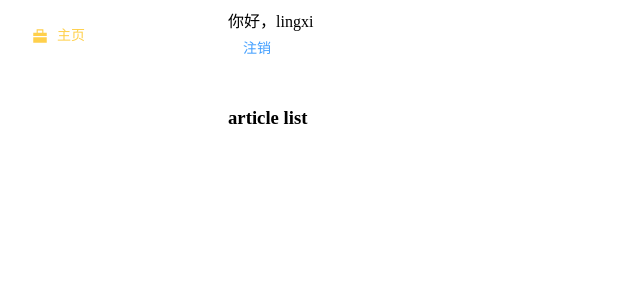
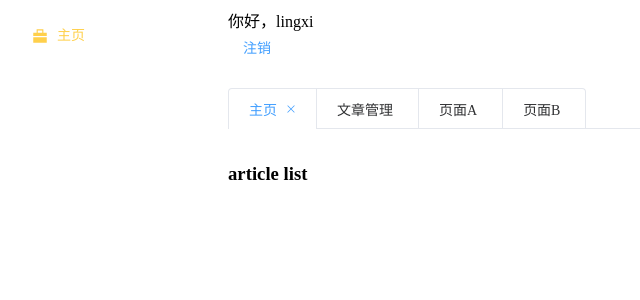
Before and after one commit to yasinshaw/lingxi, a Vue app: page /#/articles/list in a window 1280 px wide. Shown: the top 300 px of the page, without its empty margins (0-640 px from the left). Built offline with nearby package versions, Linux system fonts and the light colour scheme.

Commit message:
add tags

```diff
--- a/src/components/routerView.vue
+++ b/src/components/routerView.vue
@@ -4,12 +4,7 @@
 
 <script setup lang="ts">
 import { ref, reactive, toRefs, onBeforeMount, onMounted, watchEffect, computed } from 'vue';
-import { useStore } from 'vuex';
 import { useRoute, useRouter } from 'vue-router';
-/**
-* 仓库
-*/
-const store = useStore();
 /**
 * 路由对象
 */
--- a/src/layout/layout.vue
+++ b/src/layout/layout.vue
@@ -12,7 +12,23 @@
           </div>
         </el-header>
         <el-main class="flex-1">
-          <router-view></router-view>
+          <el-tabs
+            v-model="editableTabsValue"
+            @tab-change="changeTab"
+            @tab-remove="remove"
+            type="card"
+            closable
+            class="demo-tabs"
+          >
+            <el-tab-pane
+              v-for="item in pages"
+              :key="item.name"
+              :label="item.label"
+              :name="item.name"
+            >
+              <router-view></router-view>
+            </el-tab-pane>
+          </el-tabs>
         </el-main>
       </el-container>
     </el-container>
@@ -23,6 +39,7 @@
 import { ref, reactive, toRefs, onBeforeMount, onMounted, watchEffect, computed } from 'vue';
 import { useRoute, useRouter } from 'vue-router';
 import Aside from './aside.vue';
+import MyRoute from '@/routes/routes'
 /**
 * 路由对象
 */
@@ -50,6 +67,40 @@ watchEffect(() => {
 defineExpose({
   ...toRefs(data),
 })
+
+const editableTabsValue = ref('/home')
+class EditableTab {
+  constructor(public name: string, public label: string) { }
+}
+const pages = reactive(MyRoute[0].children!.map(v => new EditableTab(v.path, v.meta?.label as string)))
+
+function refreshActive() {
+  editableTabsValue.value = route.path
+}
+
+function changeTab(name: string) {
+  router.push(name)
+}
+function remove(name: string) {
+  console.log(name)
+  console.log(pages)
+  let index = -1
+  index = pages.findIndex(v => v.name == name)
+  // 如果删除的当前路由，优先找下一个，如果下一个没有了，找上一个，如果上一个没有了，回到首页
+  if (route.path == name) {
+      console.log(index)
+    if (index < pages.length - 1) {
+      router.push(pages[index + 1].name)
+    } else if (index > 0) {
+      router.push(pages[index - 1].name)
+    } else {
+      router.push('/home')
+    }
+  }
+  pages.splice(index, 1)
+  refreshActive()
+}
+
 </script>
 <style>
 </style>
--- a/src/routes/routes.ts
+++ b/src/routes/routes.ts
@@ -65,6 +65,7 @@ const routes: RouteRecordRaw[] = [
     {
         path: '/',
         component: Layout,
+        redirect: '/home',
         children: dynamicRoute,
     },
     {
```
